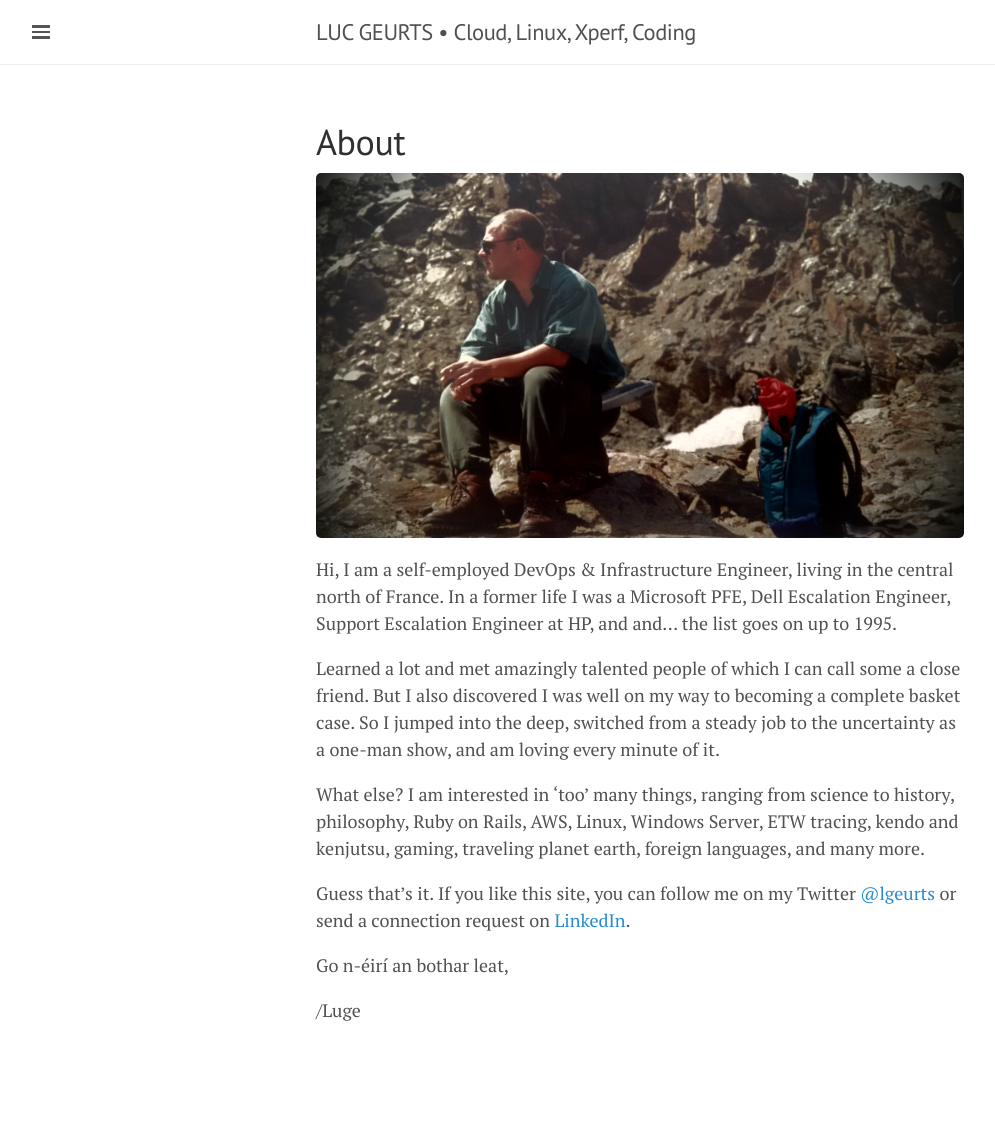
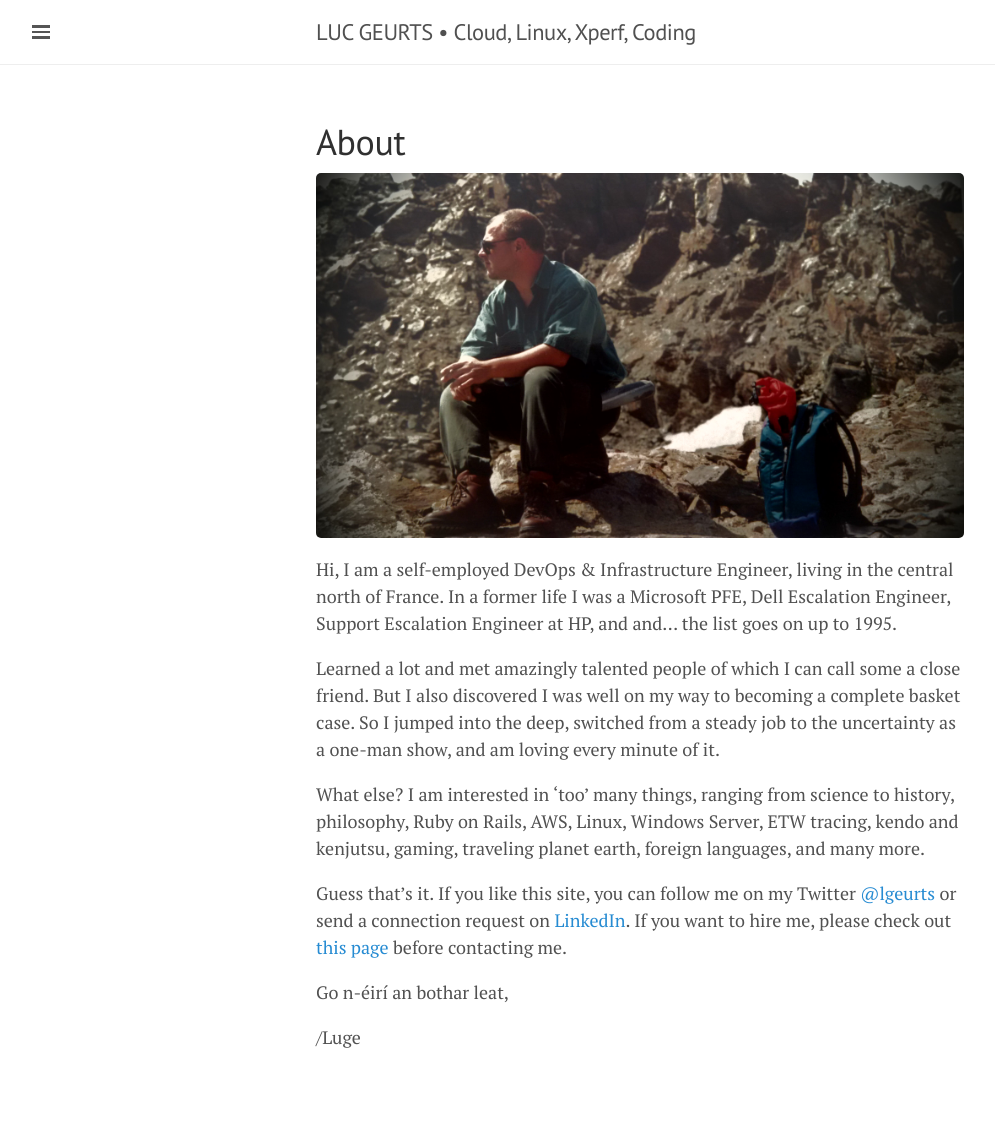
Before and after one commit to lgeurts/lgeurts.github.io, a Jekyll site: the page built from about.md, in a window 1280 px wide. Shown: the whole page, without its empty margins (0-995 px from the left). Built offline with Jekyll 4.4.1, drawn with Linux system fonts in a browser that asks for light colours; nearby versions of some CDN libraries; before the commit the page ends 1096 px from its top, so only the background shows below that.

Commit message:
Update about.md

```diff
--- a/about.md
+++ b/about.md
@@ -12,7 +12,7 @@
 
 What else? I am interested in 'too' many things, ranging from science to history, philosophy, Ruby on Rails, AWS, Linux, Windows Server, ETW tracing, kendo and kenjutsu, gaming, traveling planet earth, foreign languages, and many more.
 
-Guess that's it. If you like this site, you can follow me on my Twitter [@lgeurts](https://twitter.com/lgeurts) or send a connection request on [LinkedIn](https://www.linkedin.com/in/lucgeurts).
+Guess that's it. If you like this site, you can follow me on my Twitter [@lgeurts](https://twitter.com/lgeurts) or send a connection request on [LinkedIn](https://www.linkedin.com/in/lucgeurts). If you want to hire me, please check out [this page](https://github.com/lgeurts/Resume/blob/master/Moderncv%20Resume%20Luc%20Geurts%20%28US%29.pdf) before contacting me.
 
 Go n-éirí an bothar leat,
 
```
